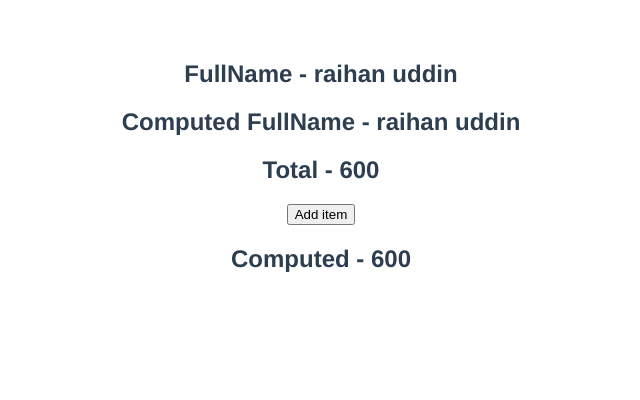
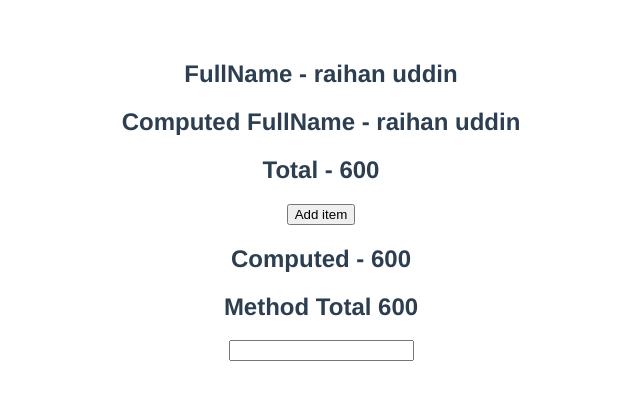
Before and after one commit to raihanwebmaster/Learn-Vue.js, a Vue app: page / in a window 1280 px wide. Shown: the top 400 px of the page, without its empty margins (319-959 px from the left). Built offline with nearby package versions, Linux system fonts and the light colour scheme.

Commit message:
computed property vs methods

```diff
--- a/src/App.vue
+++ b/src/App.vue
@@ -5,6 +5,8 @@
   <h2> Total - {{ items.reduce((total, curr) => (total = total + curr.price), 0) }} </h2>
   <button @click="items.push({ id: 4, title: 'Keyboard', price: 50 })">Add item</button>
   <h2> Computed - {{ total }}</h2>
+  <h2> Method Total {{ getTotal() }}</h2>
+  <input type="text" v-model="country" />
 </template>
 
 
@@ -32,16 +34,22 @@
           title: 'Laptop',
           price: 300
         }
-      ]
+      ],
+      country: '',
     };
   },
   methods: {
+    getTotal() {
+      console.log('getTotal Method')
+      return this.items.reduce((total, curr) => (total = total + curr.price), 0)
+    }
   },
   computed: {
     fullName() {
       return `${this.firstName} ${this.lastName}`
     },
     total() {
+      console.log('total computed property')
       return this.items.reduce((total, curr) => (total = total + curr.price), 0)
     }
   }
```
